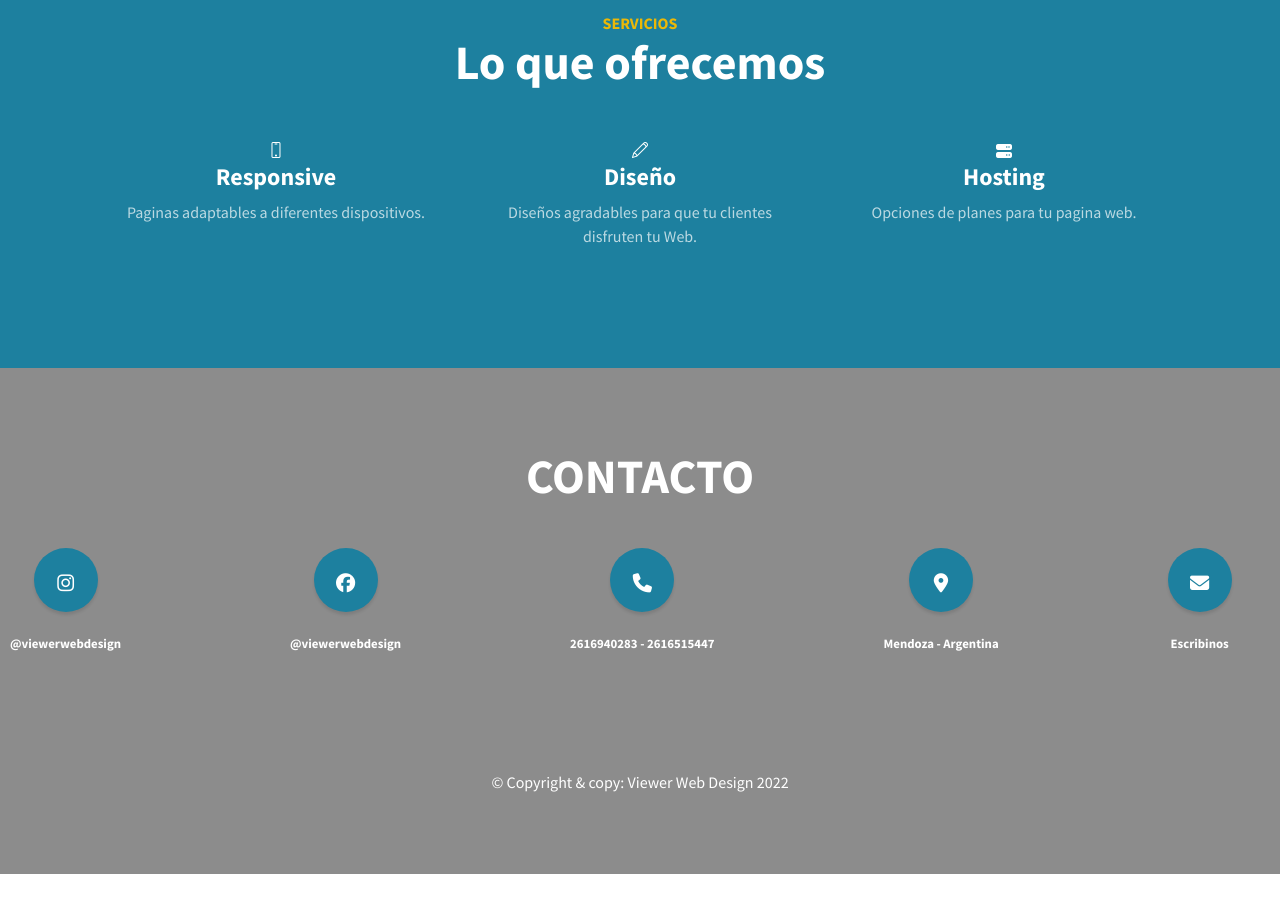
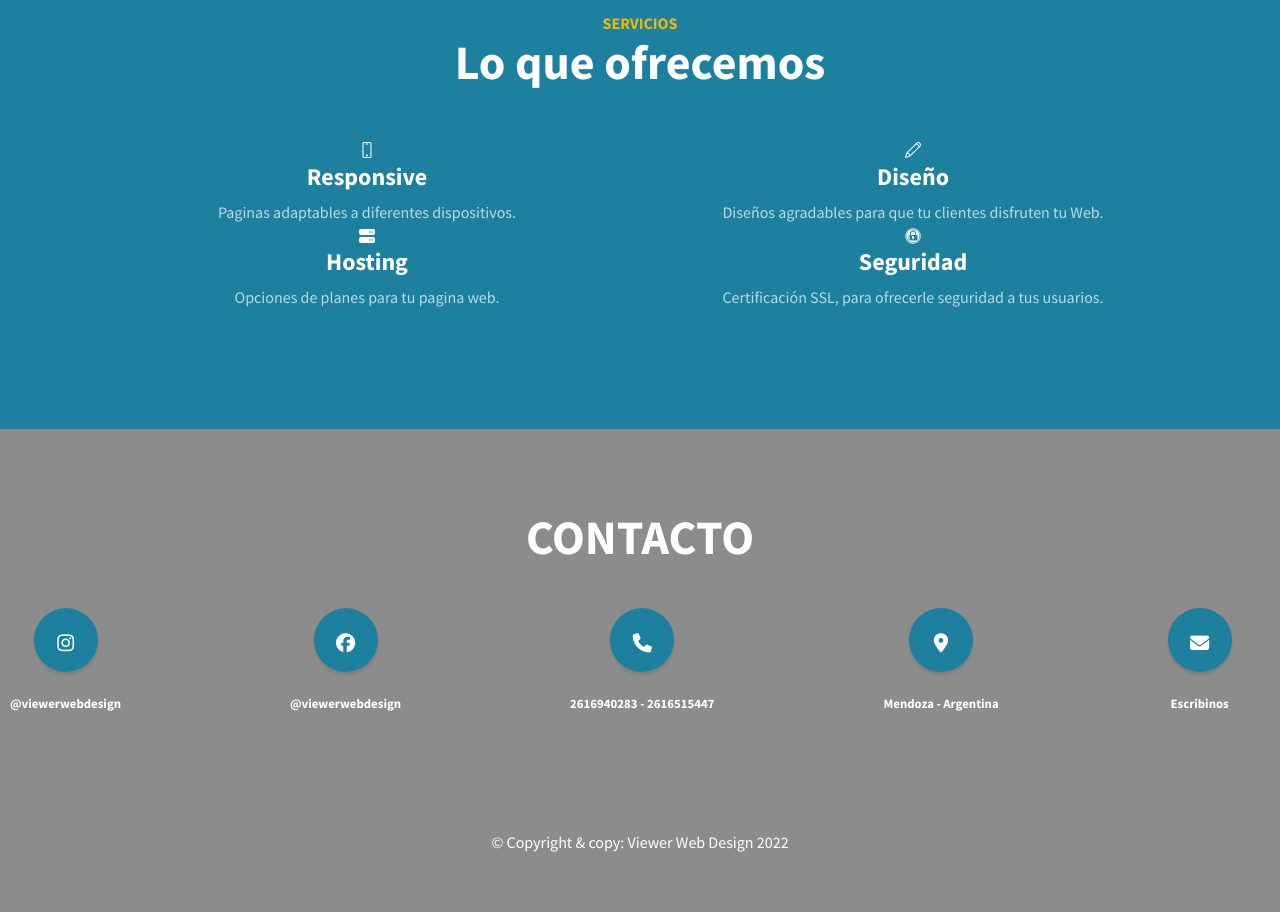
Before and after one commit to viewerwebdesign/viewerpaginaweb, a plain HTML site: page index.html in a window 1280 px wide. Shown: the part 2120-3032 px from the top of the page. Before the commit the page ends 2994 px from the top, so only its background shows below. Drawn offline with nearby package versions, Linux system fonts and the light colour scheme.

Commit message:
Add files via upload

```diff
--- a/index.html
+++ b/index.html
@@ -111,28 +111,28 @@
                     <h2 class="mb-5">Lo que ofrecemos</h2>
                 </div>
                 <div class="row gx-4 gx-lg-5">
-                    <div class="col-lg-4 col-md-6 mb-5 mb-lg-0">
+                    <div class="col-lg-6 col-md-6 mb-5 mb-lg-0">
                         <span class="service-icon rounded-circle mx-auto mb-3"><i class="icon-screen-smartphone"></i></span>
                         <h4><strong>Responsive</strong></h4>
                         <p class="text-faded mb-0">Paginas adaptables a diferentes dispositivos.</p>
                     </div>
-                    <div class="col-lg-4 col-md-6 mb-5 mb-lg-0">
+                    <div class="col-lg-6 col-md-6 mb-5 mb-lg-0">
                         <span class="service-icon rounded-circle mx-auto mb-3"><i class="icon-pencil"></i></span>
                         <h4><strong>Diseño</strong></h4>
                         <p class="text-faded mb-0">Diseños agradables para que tu clientes disfruten tu Web.</p>
                     </div>
-                    <div class="col-lg-4 col-md-6 mb-5 mb-md-0">
+                    <div class="col-lg-6 col-md-6 mb-5 mb-md-0">
                         <span class="service-icon rounded-circle mx-auto mb-3"><i class="fa-solid fa-server"></i></i></span>
                         <h4><strong>Hosting</strong></h4>
                         <p class="text-faded mb-0">
                             Opciones de planes para tu pagina web.
                         </p>
                     </div>
-                    <!--<div class="col-lg-3 col-md-6">
-                        <span class="service-icon rounded-circle mx-auto mb-3"><i class="icon-mustache"></i></span>
-                        <h4><strong>Question</strong></h4>
-                        <p class="text-faded mb-0">I mustache you a question...</p>
-                    </div>-->
+                    <div class="col-lg-6 col-md-6">
+                        <span class="service-icon rounded-circle mx-auto mb-3"><i class="fa-brands fa-expeditedssl"></i></span>
+                        <h4><strong>Seguridad</strong></h4>
+                        <p class="text-faded mb-0">Certificación SSL, para ofrecerle seguridad a tus usuarios.</p>
+                    </div>
                 </div>
             </div>
         </section>
```
